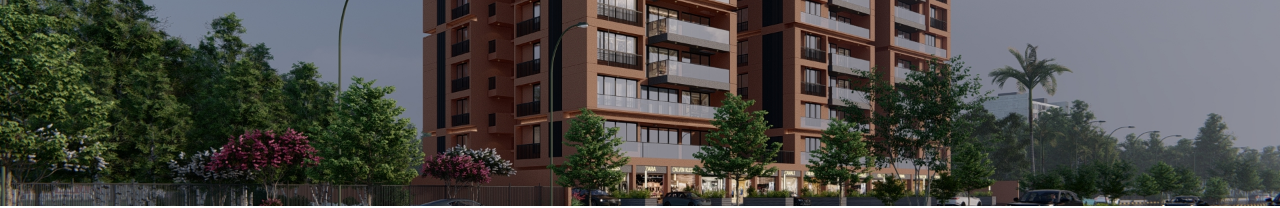
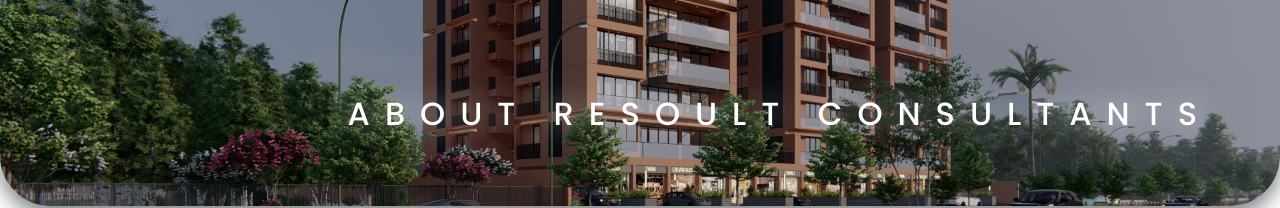
Before and after one commit to shyamaljoshi1/G1_SGP, a React (Create React App) app: page /about in a window 1280 px wide. Shown: the part 434-642 px from the top of the page. Built offline with nearby package versions, Linux system fonts and the light colour scheme.

Commit message:
About page

```diff
--- a/src/components/aboutus.js
+++ b/src/components/aboutus.js
@@ -9,10 +9,36 @@
   width: 100vw;
   height: 80vh;
   object-fit: cover;
-`;
-const AboutUs=()=> {
+  border-bottom-left-radius: 50px;
+  border-bottom-right-radius: 50px;
+  box-shadow: 0px 9px 20px rgba(0, 0, 0, 0.5);
+  `;
+
+const HeroAbout = styled.div`
+  position: absolute;
+  z-index: 10;
+  display: flex;
+  flex-direction: column;
+  max-width: 1600px;
+  width: calc(100%-100px);
+  color: #fff;
+  padding: 20px;
+  overflow: hidden;
+  bottom: 13rem;
+  right: 3rem;
+  letter-spacing: 15px;
+  text-shadow: 0px 0px 30px #fff;
+`
+const AboutUs = () => {
   return (
-    <HeroImage src={imaggg} />
+    <>
+      <HeroImage src={imaggg} />
+      <HeroAbout>
+        <h1>ABOUT RESOULT CONSULTANTS</h1>
+      </HeroAbout>
+
+    </>
+
   )
 }
 
```
